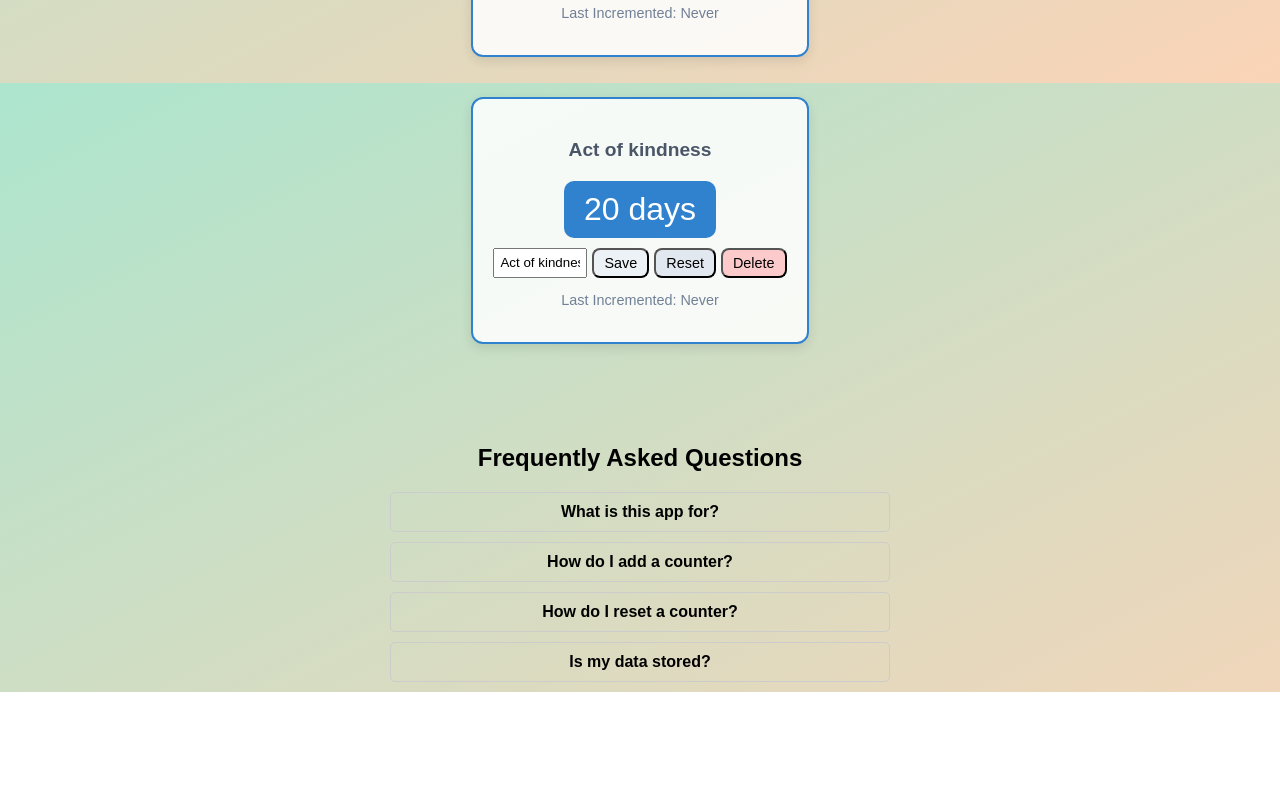
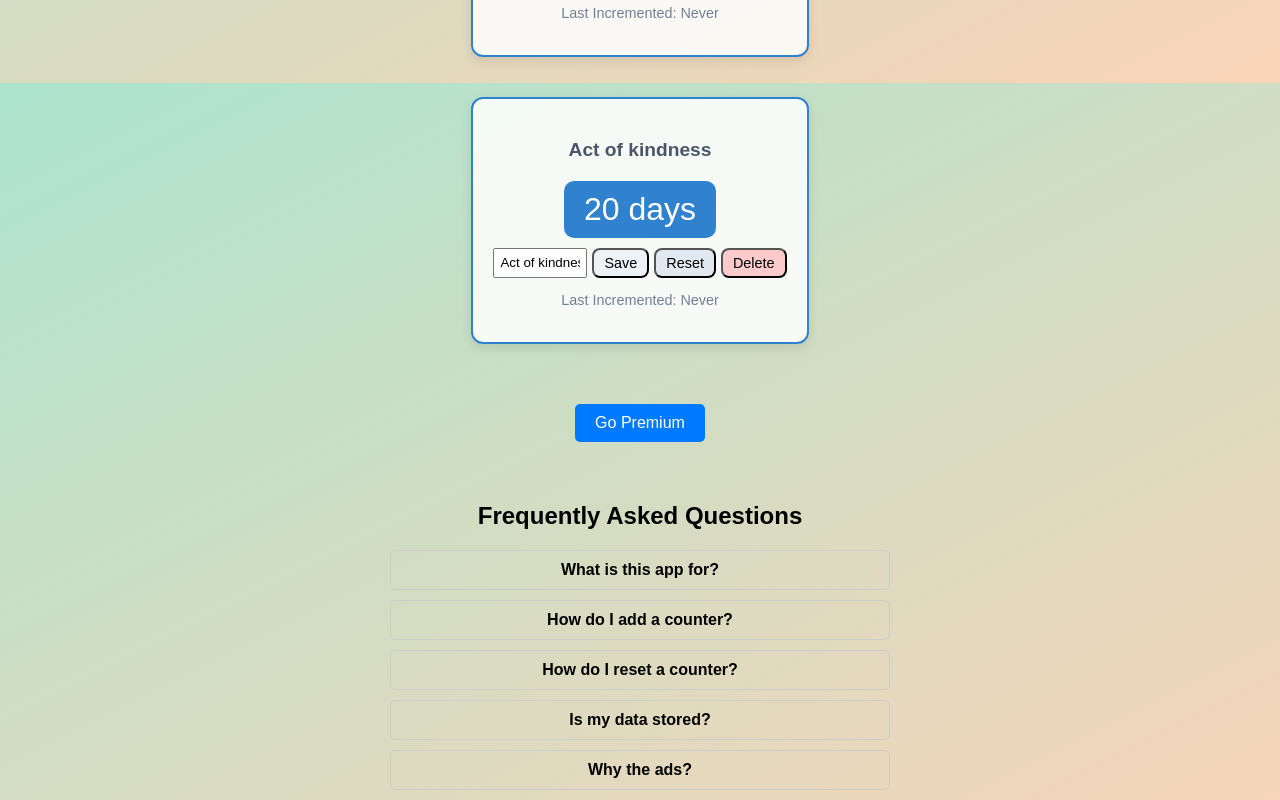
Before and after one commit to sjvdm/quit-x, a SvelteKit app: page / in a window 1280 px wide. Shown: the part 717-1517 px from the top of the page. Before the commit the page ends 1409 px from the top, so only its background shows below. Built offline with nearby package versions, Linux system fonts and the light colour scheme.

Commit message:
Added google analytics and google adsense tags Added button linking to a google form for premium services and to test interest

```diff
--- a/src/app.html
+++ b/src/app.html
@@ -4,6 +4,18 @@
 		<meta charset="utf-8" />
 		<link rel="icon" href="%sveltekit.assets%/favicon.png" />
 		<meta name="viewport" content="width=device-width, initial-scale=1" />
+		<script async src="https://pagead2.googlesyndication.com/pagead/js/adsbygoogle.js?client=ca-pub-4004411038416331"
+     crossorigin="anonymous"></script>
+	 <!-- Google tag (gtag.js) -->
+	<script async src="https://www.googletagmanager.com/gtag/js?id=G-WTJ66Z8X5D"></script>
+	<script>
+	window.dataLayer = window.dataLayer || [];
+	function gtag(){dataLayer.push(arguments);}
+	gtag('js', new Date());
+
+	gtag('config', 'G-WTJ66Z8X5D');
+	</script>
+
 		%sveltekit.head%
 	</head>
 	<body data-sveltekit-preload-data="hover">
--- a/src/routes/+page.svelte
+++ b/src/routes/+page.svelte
@@ -147,6 +147,21 @@
         margin-top: 0px;
     }
 
+.premium-button {
+    background-color: #007BFF; /* Adjust to match the site's primary color */
+    color: white;
+    padding: 10px 20px;
+    border: none;
+    border-radius: 5px;
+    cursor: pointer;
+    font-size: 1rem;
+    transition: background-color 0.3s ease;
+  }
+
+  .premium-button:hover {
+    background-color: #0056b3; /* Slightly darker shade for hover effect */
+  }
+
 </style>
 
 <!-- Logo Section -->
@@ -175,22 +190,31 @@
   {/if}
 </div>
 
+
+<div style="text-align: center; margin-top: 20px;">
+  <button class="premium-button" on:click={() => window.location.href='https://forms.gle/ThbEU48ebZqP1CJT7'}>
+    Go Premium
+  </button>
+</div>
+
 <!-- Centered FAQ Section at the bottom -->
 <div class="faq-container">
   <h2>Frequently Asked Questions</h2>
 
-  {#each ['What is this app for?', 'How do I add a counter?', 'How do I reset a counter?', 'Is my data stored?'] as question, index}
+  {#each ['What is this app for?', 'How do I add a counter?', 'How do I reset a counter?', 'Is my data stored?','Why the ads?'] as question, index}
     <div class="faq-item {openFAQ === index ? 'open' : ''}" on:click={() => toggleFAQ(index)}>
       <div class="faq-question">{question}</div>
       <div class="faq-answer">
         {#if index === 0}
-          <p>This app helps you track counts for various activities or goals.</p>
+          <p>This app helps you track counts for various activities or goals. Want to quit Facebook? Keep a counter - daily.</p>
         {:else if index === 1}
           <p>To add a counter, simply click the "Add Counter" button.</p>
         {:else if index === 2}
           <p>You can reset a counter by clicking the "Reset" button next to each counter.</p>
         {:else if index === 3}
           <p>No information is stored anywhere, except locally on your browser.</p>
+        {:else if index === 4}
+          <p>I have tried making the ads as non-intrusive as possible! Income is used to pay for hosting etc.</p>
         {/if}
       </div>
     </div>
```
